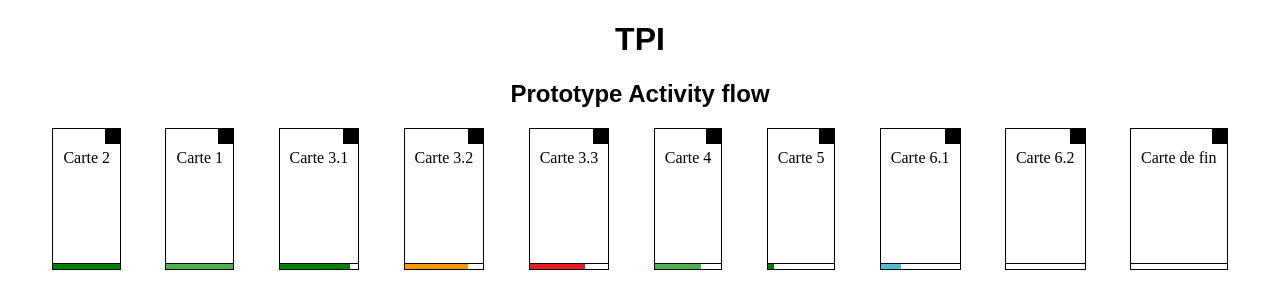
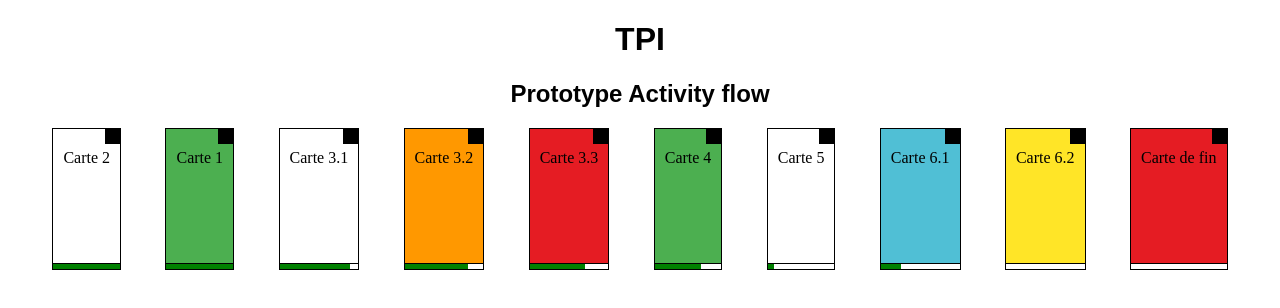
Before and after one commit to BPTdev/ActivityFlow-Final, a React (Create React App) app: page / in a window 1280 px wide. Shown: the top 308 px of the page. Built offline with nearby package versions, Linux system fonts and the light colour scheme.

Commit message:
Background color to case not progress

```diff
--- a/src/Xarrows.tsx
+++ b/src/Xarrows.tsx
@@ -164,7 +164,7 @@ const Box = ({
       <div
         id={boxId}
         ref={boxRef}
-        style={boxStyle}
+        style={{ backgroundColor: color, ...boxStyle }}
         onDragOver={(e) => e.preventDefault()}
         onDrop={(e) => {
           if (e.dataTransfer.getData("arrow") === boxId) {
@@ -178,10 +178,11 @@ const Box = ({
       >
         {text}
         <ConnectPointsWrapper {...{ boxId, dragRef, boxRef }} />
-        <div className="progressbar-container">
+        <div className="progressbar-container"
+        style={{backgroundColor:"white"}}>
           <div
             className="progressbar-bar"
-            style={{ width: completionLevel + "%", backgroundColor: color }}
+            style={{ width: completionLevel + "%" }}
           ></div>
         </div>
       </div>
```
